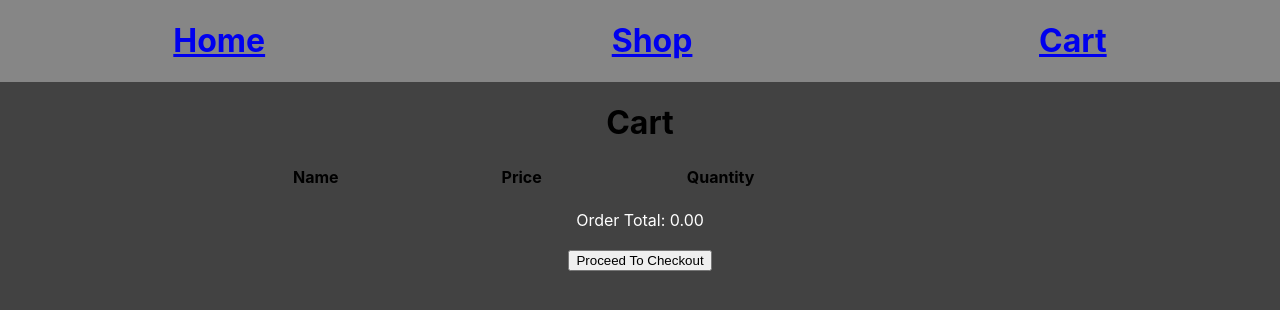
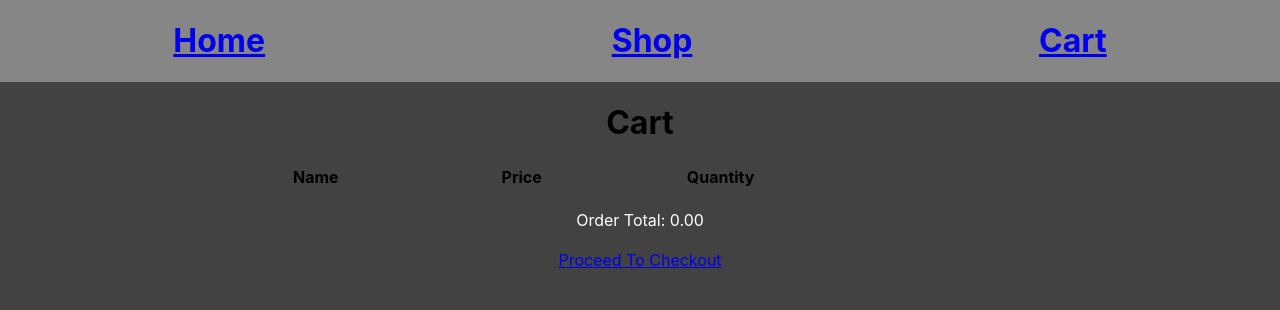
Before and after one commit to austinp252/shopping-cart, a React (Create React App) app: page /Cart in a window 1280 px wide. Shown: the top 310 px of the page. Built offline with nearby package versions, Linux system fonts and the light colour scheme.

Commit message:
completed all basic functionality

```diff
--- a/src/App.js
+++ b/src/App.js
@@ -34,6 +34,11 @@ function App() {
     return item[0];
   }
 
+  const resetCart = () => {
+    setCart([]);
+    setTotal(0.00);
+  }
+
   return (
     <div className='App'>
       <BrowserRouter>
@@ -49,7 +54,7 @@ function App() {
             <ItemView getItem={getItem} appendCart={appendCart} />
           </Route>
           <Route exact path='/Cart'>
-            <Cart cart={cart} removeFromCart={removeFromCart} total={total}/>
+            <Cart cart={cart} removeFromCart={removeFromCart} total={total} resetCart={resetCart}/>
           </Route>
         </Switch>
       </BrowserRouter>
--- a/src/components/Cart/Cart.js
+++ b/src/components/Cart/Cart.js
@@ -1,8 +1,9 @@
 import React, { useState } from 'react'
+import {Link} from 'react-router-dom';
 import './Cart.css';
 
 function Cart(props) {
-    const { cart, removeFromCart, total } = props;
+    const { cart, removeFromCart, total, resetCart} = props;
     console.log('render cart:', cart);
     return (
         <div className='cart'>
@@ -27,7 +28,9 @@ function Cart(props) {
                 }
             </table>
             <div className="total">Order Total: {total.toFixed(2)}</div>
-            <button>Proceed To Checkout</button>
+            <Link onClick={resetCart} to={'/'} disabled={
+                cart.length > 0 ? false : true
+            }>Proceed To Checkout</Link>
         </div>
     )
 }
--- a/src/components/ItemView/ItemView.js
+++ b/src/components/ItemView/ItemView.js
@@ -37,7 +37,9 @@ function ItemView(props) {
                             setQuantity(quantity + 1);
                         }}>+</button>
                     </div>
-                    <button type='submit'>Add to cart</button>
+                    <button type='submit' disabled={
+                        quantity > 0 ? false : true
+                    }>Add to cart</button>
                 </form>
             </div>
         </div>
--- a/src/components/Shop/Shop.css
+++ b/src/components/Shop/Shop.css
@@ -15,6 +15,10 @@
   cursor: pointer;
 }
 
+.filter-tags h2.active {
+  color: #fff;
+}
+
 .shop-content .display-items {
   margin-left: 30px;
   padding: 25px 50px 25px 50px;
@@ -29,23 +33,14 @@
   flex-direction: column;
   align-items: center;
   width: 150px;
-  height: 160px;
   background-color: #fff;
   cursor: pointer;
-  position: relative;
-}
-
-.item .text {
-  color: #000;
-  top: 110px;
-  position: absolute;
+  padding-bottom: 10px;
 }
 
 .item img {
+  margin: 10px;
   width: 100px;
   height: 100px;
-  top: 10px;
-  left: 50%;
-  transform: translateX(-50%);
-  position: absolute;
+  border: 1px solid #000;
 }
--- a/src/components/shopItems.js
+++ b/src/components/shopItems.js
@@ -1,68 +1,154 @@
 const shopItems = [
     {
-        name: 'Weight Bench',
-        id: 'weight-bench',
-        price: 299.99,
-        desc: 'Weight bench used for benching weight',
-        img: 'https://dks.scene7.com/is/image/GolfGalaxy/17AU6UTHSTLTYBNCHWGH?qlt=70&wid=1100&fmt=webp',
+        name: "adidas Men's FreeLift Sport T-Shirt",
+        id: 'adidas-mens-freeLift-sport-t-shirt',
+        price: 25.00,
+        desc: `Upgrade your favorite tee with the adidas® Men’s FreeLift Sport T-Shirt. Designed with climalite® material, this tee wicks sweat and dries quickly for non-stop performance. A sleek fit and additional performance-driven details help you get the most out of every workout.
+
+            FIT & DESIGN
+            Fitted t-shirt
+            Contoured fit and feel for a full range of mobility
+            Curved, droptail hem provides superior coverage
+            Forward rolled seams for an ergonomic fit
+            Raglan sleeve construction provides unrestricted mobility
+            Crewneck design
+            adidas® Badge of Sport chest logo
+            TECHNOLOGY
+            climalite® material dries fast and wicks sweat away from the body
+            Brand : adidas
+            Country of Origin : Imported
+            Style : S1950MTR340
+            Fabric : 97% polyester / 3% elastane`,
+        img: 'https://dks.scene7.com/is/image/GolfGalaxy/18ADIMFRLFTTXXXXXATT_Glory_Blue_White?qlt=70&wid=1100&fmt=webp',
+        tag: 'Apperal'
+    }, {
+        name: 'EvoShield EvoCharge Compression Arm Sleeve',
+        id: 'evoShield-evoCharge-compression-arm-sleeve',
+        price: 19.99,
+        desc: `Compression technology that wicks sweat away from the body, the EvoShield® EvoCharge™ Compression Arm Sleeve is an ideal complement to keep muscles warm on the field.
+
+            PRODUCT FEATURES:
+            Sweat-wicking material keeps players cool and dry
+            Compression design fits tight against the body
+            ADDITIONAL DETAILS:
+            Includes one compression sleeve
+            Machine wash, hang dry
+            Brand : EvoShield
+            Style : WTV8600
+            DSG Pro Tips
+            Fabric : 84% Polyester / 16% Elastane`,
+        img: 'https://dks.scene7.com/is/image/GolfGalaxy/18EVSUVCHRGRMSLV1PLY_Red?qlt=70&wid=1100&fmt=webp',
+        tag: 'Apperal'
+    }, {
+        name: "adidas Women's 3-Stripes Recycled Shorts",
+        id: "adidas-Womens-3-Stripes-Recycled-Shorts",
+        price: 40.00,
+        desc: `FIT & DESIGN:
+            Standard fit shorts
+            Adjustable, drawstring waist
+            Side pockets
+            adidas® 3-stripes at sides
+            ‘Recycled Cotton Saves Water’ graphics
+            ADDITIONAL DETAILS:
+            Machine wash
+            Brand : adidas
+            Country of Origin : Imported`,
+        img: 'https://images.dickssportinggoods.com/is/image/dkscdn/20ADIWRCYCLDSHRTXAPB_Non_Dyed_is/?wid=252&hei=252&qlt=85,0&fmt=jpg&op_sharpen=1',
+        tag: 'Apperal'
+    }, {
+        name: "Columbia Women's Heavenly Long Hooded Jacket",
+        id: "Columbia-Womens-Heavenly-Long-Hooded-Jacket",
+        price: 150.00,
+        desc: `Hit the trails protected in style wearing the Heavenly Long Hooded Jacket from Columbia®. This active fit full zip features synthetic down insulation and Omni-HEAT™ thermal reflective to keep you warm and cozy when the temperature drops. Constructed of water resistant fabric, this longer length jacket has a drop tail providing a little extra coverage. Pockets for storage and thumb holes for security, get everything you need in one simple style with the Columbia® Heavenly Long Hooded Jacket.
+
+            FIT:
+            Active fit to keep you warm while on the move
+            TECHNOLOGY:
+            Synthetic insulation
+            Omni-HEAT™ thermal reflective
+            Constructed of water resistant fabric
+            DESIGN:
+            Drop tail adds extra coverage
+            Comfort cuffs with thumb hole for security during movement
+            Interior security pocket for added storage
+            Two zip hand-warming pockets
+            ADDITIONAL DETAILS:
+            Center Back Length: 34’’
+            Brand : Columbia
+            Style : 1738161
+            Fabric : Shell: Storm-Lite DP II 100% polyester, Lining: Luscious pile fleece 100% polyester, Lining: Omni-Heat™ reflective lining 100% polyester`,
+        img: 'https://images.dickssportinggoods.com/is/image/dkscdn/17CMBWHVNLYLNGHDDAPO_Velvet_Cove_is/?wid=252&hei=252&qlt=85,0&fmt=jpg&op_sharpen=1',
+        tag: 'Apperal'
+    }, {
+        name: "Bowflex SelectTech 840 Kettlebell",
+        id: "Bowflex-SelectTech-840-Kettlebell",
+        price: 129.98,
+        desc: `Diversify your workouts with the Bowflex® SelectTech 840 Kettlebell. Combining 6 weights in one, the 840 Kettlebell allows you to increase or decrease your resistance at the turn of a dial.
+            PRODUCT FEATURES
+            Select the weight you want with the turn of a dial
+            Adjusts to 8, 12, 20, 25, 35, and 40 lbs
+            Space Efficient
+            Perform a wide variety of total-body flow workouts
+            Product dimensions: 8.8" L x 7" W x 12.5" H (22.4 x 17.8 x 31.8 cm)
+            Sold as a single
+            Brand : Bowflex
+            Country of Origin : Imported
+            DSG Pro Tips`,
+        img: 'https://dks.scene7.com/is/image/GolfGalaxy/19BFXUBWFLXSLCTTCSLC?qlt=70&wid=1100&fmt=webp',
         tag: 'Weights'
     }, {
-        name: 'Hex Dumbbell',
-        id: 'hex-dumbell',
-        price: 34.99,
-        desc: '',
-        img: 'https://dks.scene7.com/is/image/GolfGalaxy/20WEIU10LBRBBRHXDDMB?qlt=70&wid=1100&fmt=webp',
+        name: "Fitness Gear 300 lb. Olympic Weight Set",
+        id: "Fitness-Gear-300lb-Olympic-Weight-Set",
+        price: 399.99,
+        desc: `Make gains with the Fitness Gear® 300 lb. Olympic Weight Set. These training weights allow you to do a wide range of exercises from squats to bench presses. This Olympic weight set features a 45 lb 7' Olympic chrome bar, two spring clips, and several plates with handle grips at various weights for a customized workout. Having multiple plate sets makes it easy to accommodate multiple users and adjust to your performance level.
+
+            PRODUCT FEATURES
+            Features one 45 lb 7' Olympic chrome bar
+            Two spring clips
+            Two plates of weights: 45, 35, 25, and 10 lbs
+            Four plates of weight: 5 lbs
+            Two plates of weight: 2.5 lbs
+            Plates designed with handle grip for easy on/off
+            ADDITIONAL DETAILS
+            Maximum bar weight capacity: 300 lbs
+            For residential use only
+            For information relating to the Manufacturer's Warranty, please contact 1-866-677-4771
+            Brand : Fitness Gear
+            Country of Origin : Imported
+            Style : OS-300#2`,
+        img: 'https://images.dickssportinggoods.com/is/image/dkscdn/16FGEU300LBSTWTH7BRB_is/?wid=252&hei=252&qlt=85,0&fmt=jpg&op_sharpen=1',
         tag: 'Weights'
     }, {
-        name: 'Kettlebell',
-        id: 'kettlebell',
-        price: 39.99,
-        desc: '',
-        img: 'https://dks.scene7.com/is/image/GolfGalaxy/17AU6U12KLGRMKBXXKTT-1?qlt=70&wid=1100&fmt=webp',
-        tag: 'Weights'
-    }, {
-        name: 'Medicine Ball',
-        id: 'medicine-ball',
-        price: 59.99,
-        desc: '',
-        img: 'https://dks.scene7.com/is/image/GolfGalaxy/16GOFU8LBMDCNBLLXEAC_Blue?qlt=70&wid=1100&fmt=webp',
-        tag: 'Weights'
-    }, {
-        name: 'HF T101 Treadmill',
-        price: 649.99,
-        desc: '',
-        img: 'https://dks.scene7.com/is/image/GolfGalaxy/18HRZUT101TRDMLLXTRD?wid=2000&fmt=pjpeg',
+        name: "Fitness Gear Pro Squat Rack",
+        id: "Fitness-Gear-Pro-Squat-Rack",
+        price: 249.99,
+        desc: `FEATURES:
+            Heavy-duty, durable steel for quality, long-lasting performance
+            28 levels of adjustment for a wide range of users heights
+            Up to 10 plate storage dividers allow user to store Olympic Plates between exercises and workouts Olympic Plates not included
+            Constructed with extra-wide, flanged feet, connector plates, and base cross-member for increased stability
+            2 J-Hooks & 2 Spotter Arms included
+            Great for a variety of weight training exercises
+            Maximum Weight Capacity: 6
+            Brand : Fitness Gear
+            Country of Origin : Imported
+            Style : STE00506`,
+        img: 'https://dks.scene7.com/is/image/GolfGalaxy/21FGEUFGPRSQTRCKXGMU?qlt=70&wid=1100&fmt=webp',
         tag: 'Equipment'
-    }, {
-        name: 'Schwinn IC4 Bike',
-        price: 899.98,
-        desc: '',
-        img: 'https://dks.scene7.com/is/image/GolfGalaxy/19SCWUSCHWNNC4BKXBKS?qlt=70&wid=1100&fmt=webp',
-        tag: 'Weights'
-    }, {
-        name: 'Bands',
-        id: 'bands',
-        price: 12.99,
-        desc: `These flat resistance band loops help build muscle stamina and strength, improve balance, expand range of motion and increase coordination.
-
-        3 progressive color-coded resistance levels: Light (Red), Medium (Black), Heavy (Gray)
-
-        Lightweight and portable resistance bands
-
-        Made of Latex for strength and flexibility
-
-        9" diameter loops`,
-        img: 'https://www.big5sportinggoods.com/catalogimage/img/product/rwd/xsmall/2310_10357_0020_000_xsmall_02.jpg',
-        tag: 'Equipment'
-    }, {
-        name: 'Item 8',
-        price: '',
-        desc: '',
-        img: '',
-        tag: 'Weights'
     },
 
 ]
 
 
 export default shopItems;
+
+/*
+{
+        name: "",
+        id: "",
+        price: 0,
+        desc: ``,
+        img: '',
+        tag: 'Apperal'
+    },
+*/
```
Also changed, not shown: src/components/Shop/Shop.js (+6 -8 lines).
